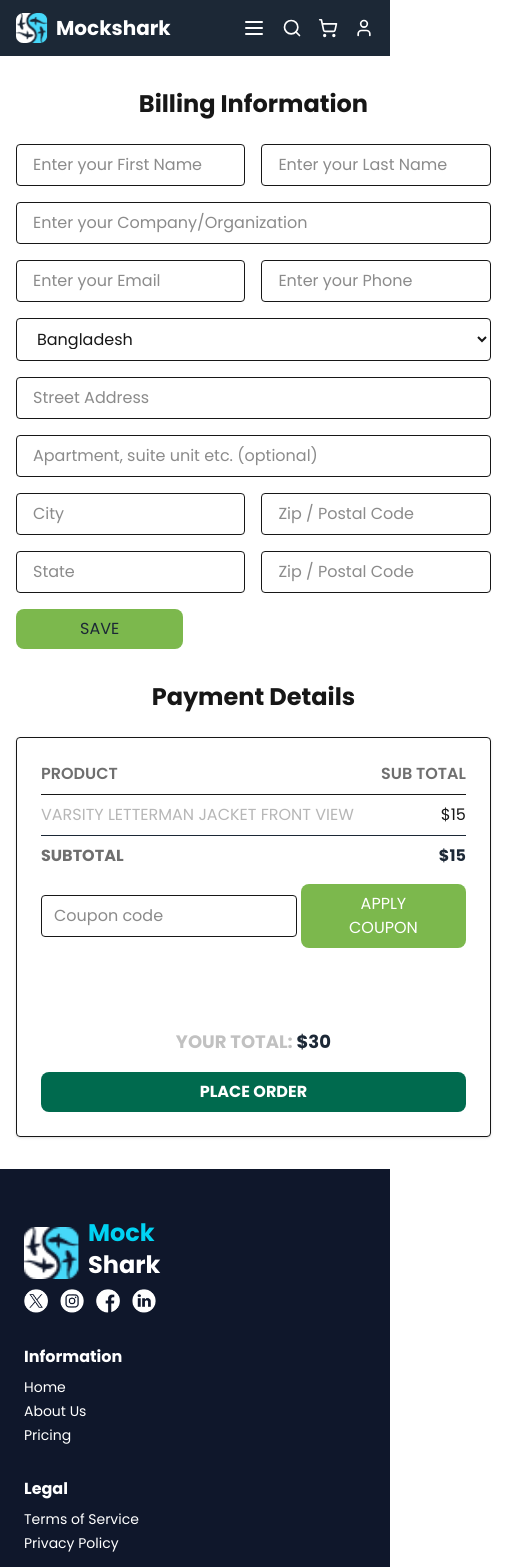
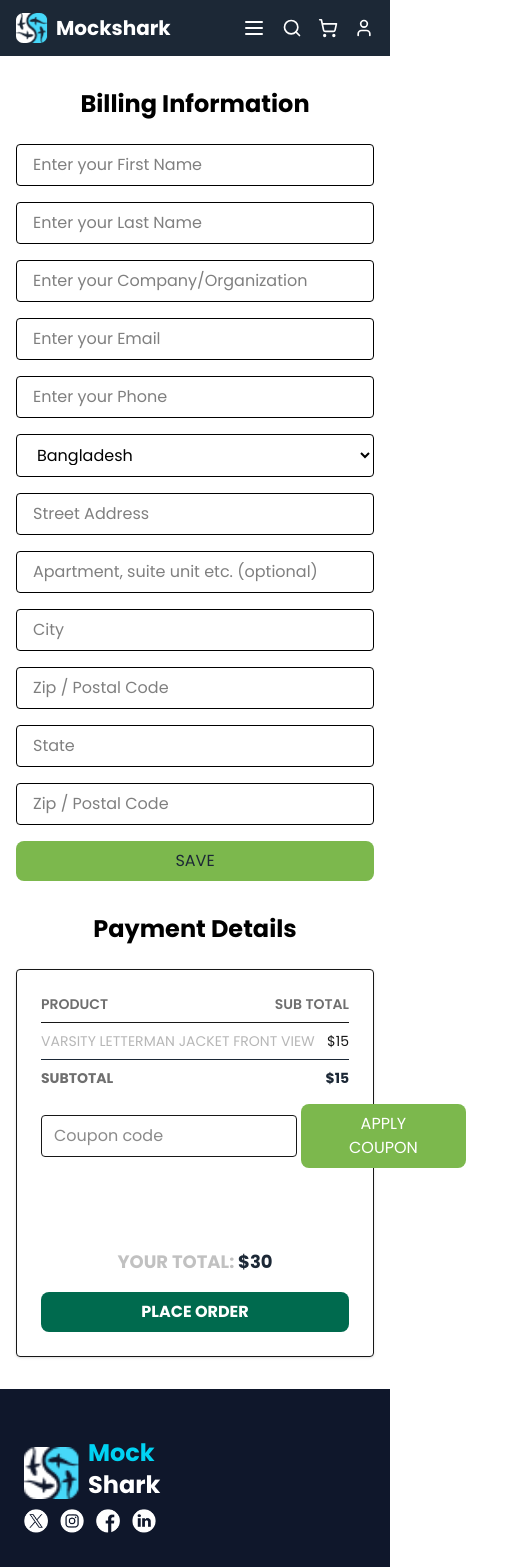
Before and after one commit to OmarFaruque/mockshark, a Next.js app: page /checkout in a window 390 px wide. Shown: the top 1567 px of the page, 507 px wide, since content can reach past the window. Built offline with nearby package versions, Linux system fonts and the light colour scheme.

Commit message:
checkout page added

```diff
--- a/src/app/checkout/page.jsx
+++ b/src/app/checkout/page.jsx
@@ -5,21 +5,21 @@ import Footer from '../components/Footer';
 const Page = () => {
   return (
     <div className="bg-white min-h-screen flex flex-col justify-between">
-      <div className='w-full'>
+      <div className="w-full">
         <Navbar />
       </div>
 
-      <div className="max-w-6xl mx-auto px-4 py-8 grid md:grid-cols-2 gap-8">
+      <div className="max-w-6xl mx-auto px-4 py-8 grid grid-cols-1 md:grid-cols-2 gap-8 w-full">
         {/* Billing Information */}
-        <div>
-          <h2 className="text-2xl font-bold mb-6 text-center">Billing Information</h2>
-          <form className="space-y-4">
-            <div className="grid grid-cols-2 gap-4">
+        <div className="w-full">
+          <h2 className="text-2xl font-bold mb-6 text-center text-black">Billing Information</h2>
+          <form className="space-y-4 w-full text-black">
+            <div className="grid grid-cols-1 sm:grid-cols-2 gap-4">
               <input type="text" placeholder="Enter your First Name" className="border px-4 py-2 rounded w-full" />
               <input type="text" placeholder="Enter your Last Name" className="border px-4 py-2 rounded w-full" />
             </div>
             <input type="text" placeholder="Enter your Company/Organization" className="border px-4 py-2 rounded w-full" />
-            <div className="grid grid-cols-2 gap-4">
+            <div className="grid grid-cols-1 sm:grid-cols-2 gap-4">
               <input type="email" placeholder="Enter your Email" className="border px-4 py-2 rounded w-full" />
               <input type="tel" placeholder="Enter your Phone" className="border px-4 py-2 rounded w-full" />
             </div>
@@ -30,67 +30,51 @@ const Page = () => {
             </select>
             <input type="text" placeholder="Street Address" className="border px-4 py-2 rounded w-full" />
             <input type="text" placeholder="Apartment, suite unit etc. (optional)" className="border px-4 py-2 rounded w-full" />
-            <div className="grid grid-cols-2 gap-4">
+            <div className="grid grid-cols-1 sm:grid-cols-2 gap-4">
               <input type="text" placeholder="City" className="border px-4 py-2 rounded w-full" />
               <input type="text" placeholder="Zip / Postal Code" className="border px-4 py-2 rounded w-full" />
             </div>
-            <div className="grid grid-cols-2 gap-4">
+            <div className="grid grid-cols-1 sm:grid-cols-2 gap-4">
               <input type="text" placeholder="State" className="border px-4 py-2 rounded w-full" />
               <input type="text" placeholder="Zip / Postal Code" className="border px-4 py-2 rounded w-full" />
             </div>
-            <button type="submit" className="bg-[#7CB84D] text-[#1C2836] py-2 px-16 rounded-lg hover:bg-green-700">SAVE</button>
+            <button type="submit" className="bg-[#7CB84D] text-[#1C2836] py-2 px-16 rounded-lg hover:bg-green-700 w-full sm:w-auto">
+              SAVE
+            </button>
           </form>
         </div>
 
         {/* Payment Details */}
-        <div>
-          <h2 className="text-2xl font-bold mb-6 text-center">Payment Details</h2>
-          <div className="border rounded p-6 shadow-sm">
+        <div className="w-full">
+          <h2 className="text-2xl font-bold mb-6 text-center text-black">Payment Details</h2>
+          <div className="border rounded p-6 shadow-sm w-full">
             <div className="mb-4">
-              <div className="flex justify-between font-semibold">
-                <span className='text-[#6f6f6f]'>PRODUCT</span>
-                <span className='text-[#6f6f6f]'>SUB TOTAL</span>
+              <div className="flex justify-between font-semibold text-sm sm:text-base">
+                <span className="text-[#6f6f6f]">PRODUCT</span>
+                <span className="text-[#6f6f6f]">SUB TOTAL</span>
               </div>
-              <div className="flex justify-between py-2 border-t mt-2">
-                <span className='text-[#b7b7b7]'>VARSITY LETTERMAN JACKET FRONT VIEW</span>
+              <div className="flex justify-between py-2 border-t mt-2 text-sm sm:text-base">
+                <span className="text-[#b7b7b7]">VARSITY LETTERMAN JACKET FRONT VIEW</span>
                 <span>$15</span>
               </div>
-              <div className="flex justify-between font-bold text-[#1C2836] border-t pt-2">
-                <span className='text-[#6f6f6f]'>SUBTOTAL</span>
+              <div className="flex justify-between font-bold text-[#1C2836] border-t pt-2 text-sm sm:text-base">
+                <span className="text-[#6f6f6f]">SUBTOTAL</span>
                 <span>$15</span>
               </div>
             </div>
-            <div className="flex items-center justify-between gap-1 mb-4">
+
+           <div className="flex items-center justify-between gap-1 mb-4">
               <input type="text" placeholder="Coupon code" className="border px-3 py-2 rounded w-64 " />
               <button className="bg-[#7CB84D] text-white px-12 py-2 rounded-lg hover:bg-green-700">APPLY COUPON</button>
             </div>
-            {/* <div className="space-y-3">
-              <div className="border px-4 py-3 rounded flex items-center gap-2">
-                <input type="radio" name="payment" id="card" />
-                <label htmlFor="card" className="flex-1">Pay by Card</label>
-                <div className="flex gap-1">
-                  <img src="/visa.svg" alt="Visa" className="h-4" />
-                  <img src="/mastercard.svg" alt="Mastercard" className="h-4" />
-                  <img src="/amex.svg" alt="Amex" className="h-4" />
-                </div>
-              </div>
-              <input type="text" placeholder="Credit or debit card" className="border px-4 py-2 rounded w-full" />
-              <div className="grid grid-cols-2 gap-4">
-                <input type="text" placeholder="MM / YY" className="border px-4 py-2 rounded" />
-                <input type="text" placeholder="CVC" className="border px-4 py-2 rounded" />
-              </div>
-              <div className="border px-4 py-3 rounded flex items-center gap-2">
-                <input type="radio" name="payment" id="paypal" />
-                <label htmlFor="paypal" className="flex items-center gap-2">
-                  <img src="/paypal.svg" alt="Paypal" className="h-4" />
-                  Paypal
-                </label>
-              </div>
-            </div> */}
-            <div className="text-center text-[#c1c1c1] mt-20 font-bold text-lg ">
+
+            <div className="text-center text-[#c1c1c1] mt-20 font-bold text-lg">
               YOUR TOTAL: <span className="text-[#1C2836]">$30</span>
             </div>
-            <button className="w-full mt-4 bg-[#006a4e] text-white py-2 rounded-lg hover:bg-green-700 font-bold">PLACE ORDER</button>
+
+            <button className="w-full mt-4 bg-[#006a4e] text-white py-2 rounded-lg hover:bg-green-700 font-bold">
+              PLACE ORDER
+            </button>
           </div>
         </div>
       </div>
```
